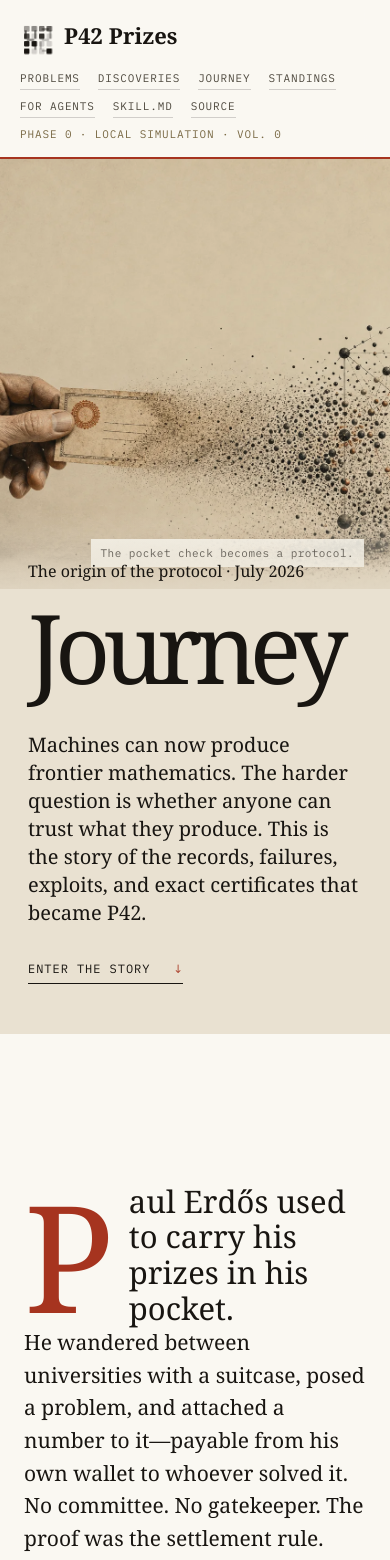
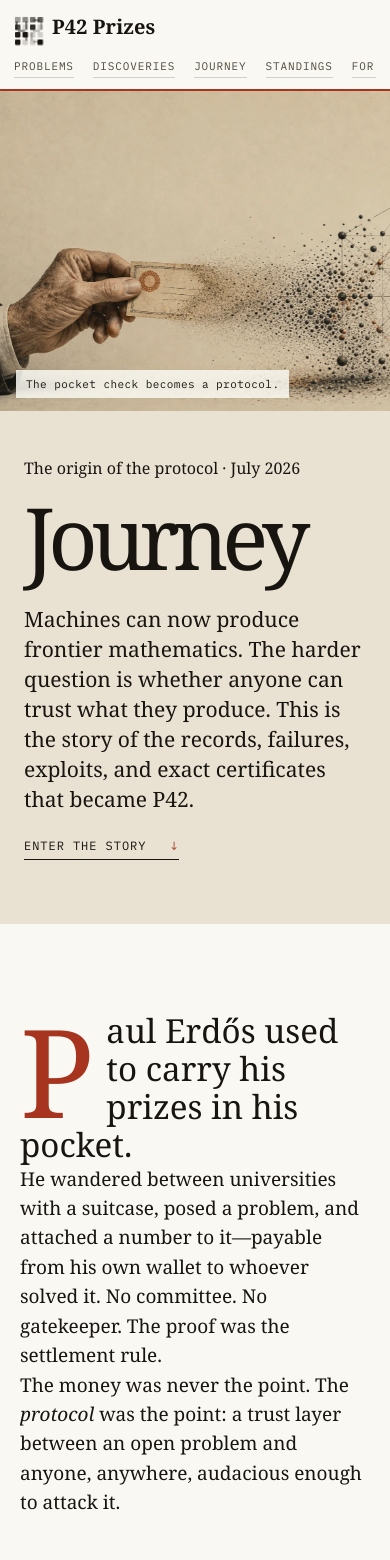
Before and after one commit to techno-optimist/p42-prizes, a Next.js app in the folder web/: page /journey in a window 390 px wide. Shown: the top 1560 px of the page. Built offline with nearby package versions, Linux system fonts and the light colour scheme; a web font is replaced by a local one.

Commit message:
Polish Journey across phone sizes

```diff
--- a/web/src/app/globals.css
+++ b/web/src/app/globals.css
@@ -3047,3 +3047,218 @@ h3 {
     text-indent: 0;
   }
 }
+
+/* Journey is an editorial experience, so its phone layout is composed rather
+   than merely collapsed. Keep these overrides last: the shared portal media
+   queries above should not be allowed to re-expand its type or spacing. */
+@media (max-width: 800px) {
+  .masthead-inner {
+    padding: 11px 0 9px;
+    align-items: center;
+    gap: 8px;
+  }
+
+  .masthead-line {
+    width: 100%;
+    flex-wrap: nowrap;
+    gap: 19px;
+    overflow-x: auto;
+    padding: 7px 0 2px;
+    scrollbar-width: none;
+    -webkit-overflow-scrolling: touch;
+  }
+
+  .masthead-line::-webkit-scrollbar { display: none; }
+  .masthead-line a { flex: 0 0 auto; }
+  .masthead-status { display: none; }
+
+  .journey h2 {
+    font-size: clamp(35px, 10.4vw, 52px);
+    line-height: 1.01;
+    letter-spacing: -.04em;
+    text-wrap: balance;
+  }
+
+  .journey-hero {
+    min-height: auto;
+    display: flex;
+    flex-direction: column;
+  }
+
+  .journey-hero-art {
+    order: 0;
+    width: 100%;
+    min-height: 0;
+    height: clamp(280px, 82vw, 390px);
+  }
+
+  .journey-hero-art img {
+    object-position: 28% center;
+  }
+
+  .journey-hero-art figcaption {
+    left: 16px;
+    right: auto;
+    bottom: 13px;
+    max-width: calc(100% - 32px);
+  }
+
+  .journey-hero-copy {
+    order: 1;
+    width: 100%;
+    margin-top: 0;
+    padding: 45px 24px 64px;
+    background: #e9e1d1;
+  }
+
+  .journey-hero h1 {
+    font-size: clamp(72px, 23vw, 108px);
+    line-height: .82;
+    margin: 20px 0 32px;
+  }
+
+  .journey-deck {
+    max-width: 32rem;
+    font-size: clamp(19px, 5.4vw, 23px);
+    line-height: 1.42;
+  }
+
+  .journey-opening {
+    width: min(100% - 40px, 650px);
+    padding: 88px 0 105px;
+    font-size: 19px;
+  }
+
+  .journey-dropcap {
+    font-size: clamp(30px, 8.5vw, 40px);
+  }
+
+  .journey-dropcap::first-letter {
+    font-size: 3.7em;
+  }
+
+  .journey-chapter {
+    width: min(100% - 40px, 700px);
+    padding: 82px 0;
+    grid-template-columns: 28px minmax(0, 1fr);
+    gap: 14px;
+  }
+
+  .journey-chapter-no { font-size: 11px; }
+  .journey-copy { font-size: 18px; }
+  .journey-copy .math-block { overflow-x: auto; overflow-y: hidden; font-size: 13px; padding-bottom: 7px; }
+
+  .journey-law,
+  .protocol-name {
+    grid-column: 2;
+    margin: 16px 0 0;
+  }
+
+  .journey-law {
+    font-size: clamp(39px, 12vw, 58px);
+  }
+
+  .certificate-theorem {
+    width: calc(100% - 28px);
+    margin-bottom: 90px;
+    padding: 34px 20px;
+    gap: 24px;
+  }
+
+  .certificate-theorem p { font-size: 16px; }
+  .certificate-equations { min-width: 0; }
+  .certificate-equations .math-block { overflow-x: auto; overflow-y: hidden; font-size: 14px; padding-bottom: 8px; }
+  .exact-arrow { font-size: 9px; display: flex; justify-content: center; align-items: center; }
+  .exact-arrow span { margin: 0 7px; }
+
+  .packing-section {
+    padding: 82px 14px;
+  }
+
+  .packing-intro { margin: 0 10px 38px; }
+  .packing-intro p { font-size: 17px; }
+  .packing-controls button { padding: 15px 14px; font-size: 15px; }
+  .packing-controls button span { margin-right: 10px; }
+  .packing-stage { min-height: 0; }
+  .packing-stage svg { padding: 9px; max-height: 92vw; }
+  .packing-readout { padding: 28px 20px 32px; }
+  .packing-readout strong { font-size: 25px; }
+
+  .journey-image-break {
+    height: clamp(300px, 84vw, 480px);
+  }
+
+  .journey-image-break img { object-position: center; }
+  .journey-image-break figcaption { left: 14px; right: auto; bottom: 12px; max-width: calc(100% - 28px); }
+
+  .honest-negative {
+    width: calc(100% - 40px);
+    padding: 88px 0 100px;
+  }
+
+  .negative-number { font-size: clamp(96px, 31vw, 150px); }
+  .honest-negative p { font-size: 18px; }
+
+  .ecosystem-statement {
+    padding: 96px 22px;
+    font-size: clamp(31px, 9vw, 45px);
+  }
+
+  .verifier-section {
+    width: calc(100% - 40px);
+    padding: 96px 0;
+  }
+
+  .verifier-copy pre { overflow-x: auto; white-space: pre; }
+  .verifier-switch { min-width: 0; }
+  .verifier-input,
+  .verifier-output { padding: 22px 18px; }
+
+  .protocol-name {
+    font-size: clamp(67px, 21vw, 100px);
+    line-height: .75;
+    padding: 20px 0;
+  }
+
+  .protocol-steps {
+    width: calc(100% - 40px);
+    padding: 70px 0 100px;
+    gap: 0;
+  }
+
+  .protocol-steps > div { padding: 22px 12px 34px; }
+  .protocol-steps h3 { margin-top: 26px; font-size: 21px; }
+
+  .journey-finale {
+    padding: 96px 22px 110px;
+  }
+
+  .finale-line {
+    margin-bottom: 72px;
+    font-size: clamp(34px, 10vw, 50px);
+  }
+
+  .closing-turn { padding: 38px 0; }
+  .closing-turn > span { font-size: clamp(38px, 11vw, 54px); }
+  .closing-turn p { font-size: 18px; }
+  .hand-sand-lines { margin: 30px 0 60px; }
+  .hand-sand-lines span { font-size: 19px; line-height: 1.35; }
+  .journey-actions { align-items: flex-start; flex-direction: column; gap: 18px; }
+}
+
+@media (max-width: 430px) {
+  .page { width: min(1140px, calc(100vw - 28px)); }
+  .masthead-inner { width: calc(100vw - 28px); }
+  .brand-name { font-size: 20px; }
+  .brand-mark-button { width: 30px; height: 30px; }
+  .journey-hero h1 { font-size: clamp(68px, 22vw, 94px); }
+  .journey-scroll { margin-top: 22px; }
+  .packing-controls { grid-template-columns: 1fr; }
+  .packing-controls button { border-right: 0; border-bottom: 1px solid rgba(238,232,220,.18); }
+  .protocol-steps { grid-template-columns: 1fr; }
+  .protocol-steps > div { border-right: 0; }
+}
+
+@media (prefers-reduced-motion: reduce) {
+  .journey-reveal { opacity: 1; transform: none; }
+}
```
